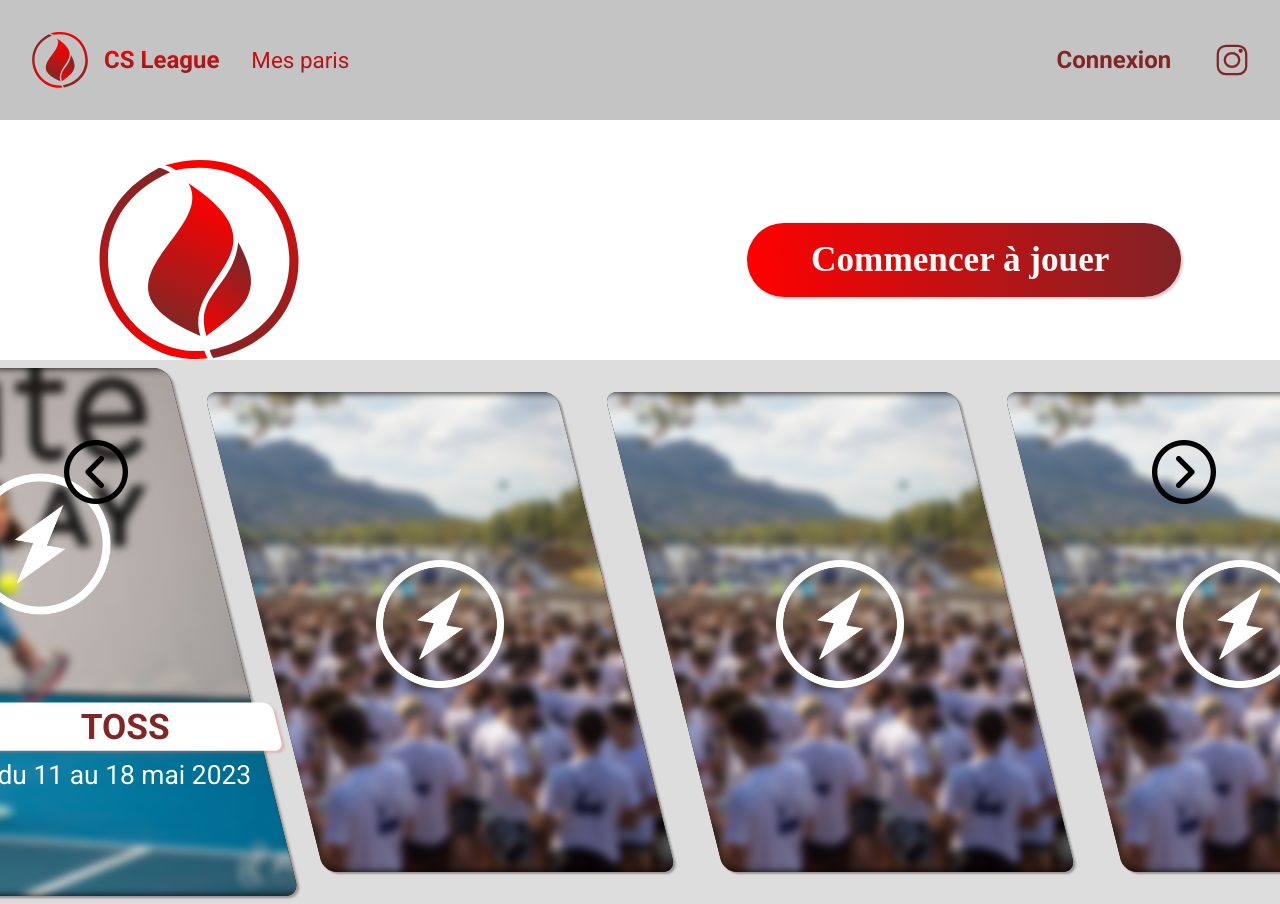
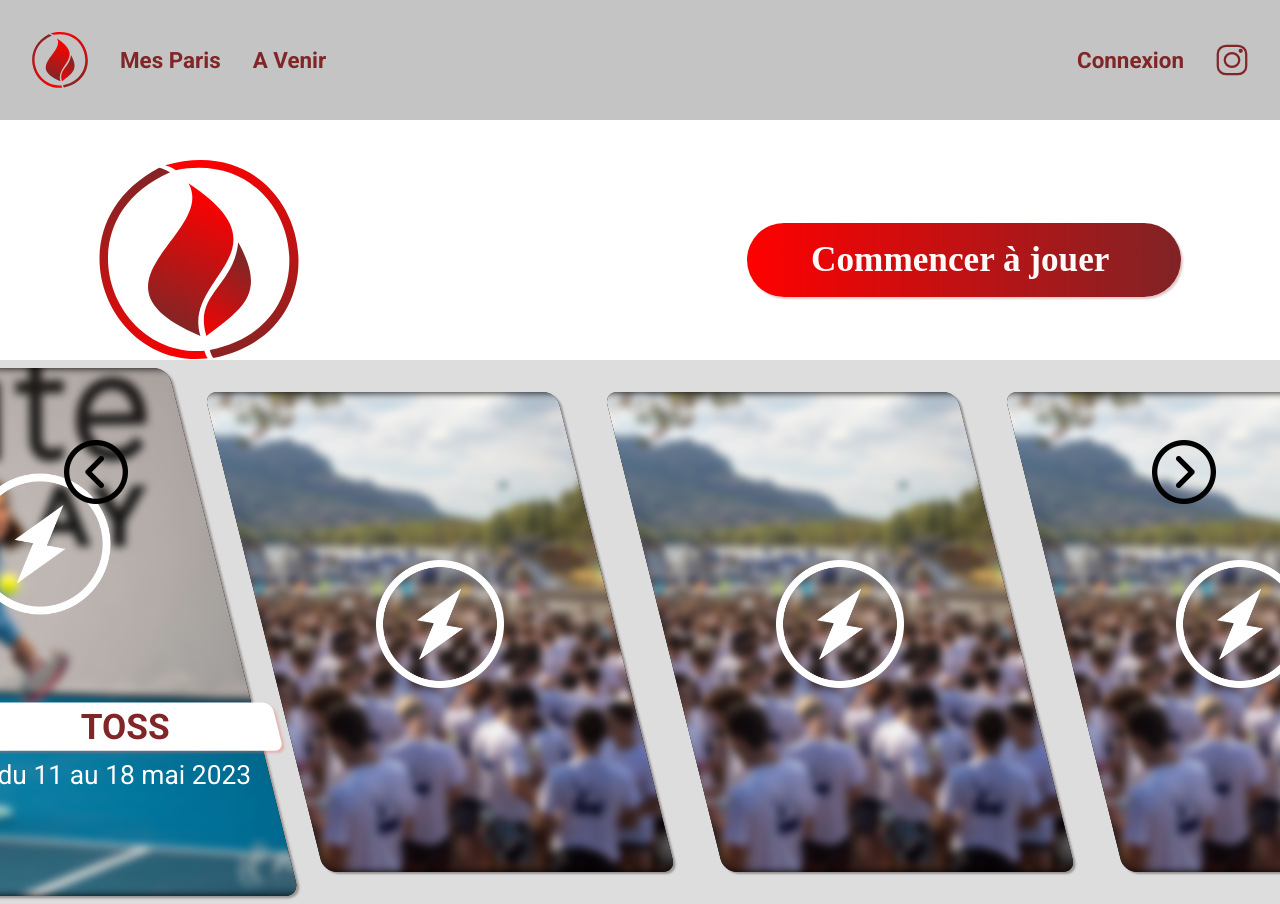
Before and after one commit to AsgelTaren/CSLeague_Front, a React (Create React App) app: page / in a window 1280 px wide. Built offline with nearby package versions, Linux system fonts and the light colour scheme.

Commit message:
Added Justin's version of NavBar

```diff
--- a/src/App.css
+++ b/src/App.css
@@ -1,9 +1,13 @@
 *,
-html {
+html,
+body {
     margin: 0;
-    padding: 0;
+    padding: 0
 }
 
-html{
-    width:100%;
+html,
+body {
+    white-space: normal;
+    overflow-x: hidden;
+    scroll-behavior: smooth;
 }
--- a/src/components/logo/Icons.jsx
+++ b/src/components/logo/Icons.jsx
@@ -2,16 +2,16 @@ import React from "react";
 
 const BetIcon = () => {
     return (<svg width="46" height="41" viewBox="0 0 46 41" fill="none" xmlns="http://www.w3.org/2000/svg">
-        <path d="M8.68336 38.5289L2.17742 28.7393C2.10016 28.6236 2.04658 28.4938 2.01976 28.3573C1.99294 28.2208 1.99343 28.0803 2.02118 27.944C2.04893 27.8077 2.10341 27.6782 2.18146 27.563C2.25951 27.4479 2.3596 27.3493 2.47594 27.2731L6.58495 24.6391C6.81504 24.4918 7.09304 24.4388 7.36119 24.4911C7.62933 24.5434 7.86702 24.697 8.02486 24.92L14.6625 34.578C14.7406 34.6926 14.7953 34.8215 14.8234 34.9573C14.8516 35.0932 14.8526 35.2332 14.8265 35.3694C14.8004 35.5057 14.7477 35.6354 14.6713 35.7512C14.595 35.867 14.4965 35.9666 14.3815 36.0442L10.1496 38.8187C10.0344 38.8964 9.90506 38.9505 9.7689 38.978C9.63274 39.0055 9.49248 39.0057 9.35621 38.9788C9.21994 38.9519 9.09034 38.8983 8.97486 38.8211C8.85939 38.7439 8.76032 38.6446 8.68336 38.5289Z" stroke="#FFFAFA" stroke-width="2.63398" stroke-linecap="round" />
-        <path d="M8.75391 25.9121L15.6023 21.6099C15.8217 21.4707 16.0674 21.3778 16.324 21.3371C16.5807 21.2963 16.843 21.3085 17.0949 21.3729C19.5269 21.9962 26.8406 24.0068 29.536 24.9551C31.5642 25.6662 32.3807 27.6681 31.5642 28.9851C30.4579 30.7411 28.7722 30.5742 27.5605 30.2318L27.0776 30.0562L22.2838 28.0105" stroke="#FFFAFA" stroke-width="2.63398" stroke-linecap="round" />
-        <path d="M14.0645 33.6824L16.3033 32.4006L28.9728 35.9125C29.1028 35.9494 29.2392 35.9574 29.3727 35.9362C29.5061 35.915 29.6333 35.865 29.7454 35.7896C31.5014 34.6482 39.1487 29.591 42.9153 26.9307C43.2207 26.7612 43.4792 26.5185 43.6675 26.2244C43.8559 25.9303 43.9681 25.594 43.9942 25.2457C44.0204 24.8974 43.9595 24.5481 43.8172 24.2292C43.6748 23.9103 43.4554 23.6318 43.1787 23.4187C42.7405 23.024 42.1859 22.7823 41.5984 22.7301C41.011 22.6778 40.4224 22.8178 39.9214 23.1289C38.6044 23.8665 34.9432 26.5882 34.9432 26.5882" stroke="#FFFAFA" stroke-width="2.63398" stroke-linecap="round" />
-        <path d="M23.0117 2.00571V18.0501H30.8382C30.8382 18.0501 36.4742 18.4366 36.4742 13.0869C36.4742 13.0869 36.3549 10.3094 33.859 9.32636C34.4463 8.90727 34.9185 8.347 35.2321 7.69726C35.5457 7.04753 35.6906 6.32926 35.6534 5.60876C35.6534 5.60876 36.0543 2.01525 31.2963 2.00571C26.5384 1.99616 23.0117 2.00571 23.0117 2.00571Z" stroke="#FFFAFA" stroke-width="2.67579" />
+        <path d="M8.68336 38.5289L2.17742 28.7393C2.10016 28.6236 2.04658 28.4938 2.01976 28.3573C1.99294 28.2208 1.99343 28.0803 2.02118 27.944C2.04893 27.8077 2.10341 27.6782 2.18146 27.563C2.25951 27.4479 2.3596 27.3493 2.47594 27.2731L6.58495 24.6391C6.81504 24.4918 7.09304 24.4388 7.36119 24.4911C7.62933 24.5434 7.86702 24.697 8.02486 24.92L14.6625 34.578C14.7406 34.6926 14.7953 34.8215 14.8234 34.9573C14.8516 35.0932 14.8526 35.2332 14.8265 35.3694C14.8004 35.5057 14.7477 35.6354 14.6713 35.7512C14.595 35.867 14.4965 35.9666 14.3815 36.0442L10.1496 38.8187C10.0344 38.8964 9.90506 38.9505 9.7689 38.978C9.63274 39.0055 9.49248 39.0057 9.35621 38.9788C9.21994 38.9519 9.09034 38.8983 8.97486 38.8211C8.85939 38.7439 8.76032 38.6446 8.68336 38.5289Z" stroke="#FFFAFA" strokeWidth="2.63398" strokeLinecap="round" />
+        <path d="M8.75391 25.9121L15.6023 21.6099C15.8217 21.4707 16.0674 21.3778 16.324 21.3371C16.5807 21.2963 16.843 21.3085 17.0949 21.3729C19.5269 21.9962 26.8406 24.0068 29.536 24.9551C31.5642 25.6662 32.3807 27.6681 31.5642 28.9851C30.4579 30.7411 28.7722 30.5742 27.5605 30.2318L27.0776 30.0562L22.2838 28.0105" stroke="#FFFAFA" strokeWidth="2.63398" strokeLinecap="round" />
+        <path d="M14.0645 33.6824L16.3033 32.4006L28.9728 35.9125C29.1028 35.9494 29.2392 35.9574 29.3727 35.9362C29.5061 35.915 29.6333 35.865 29.7454 35.7896C31.5014 34.6482 39.1487 29.591 42.9153 26.9307C43.2207 26.7612 43.4792 26.5185 43.6675 26.2244C43.8559 25.9303 43.9681 25.594 43.9942 25.2457C44.0204 24.8974 43.9595 24.5481 43.8172 24.2292C43.6748 23.9103 43.4554 23.6318 43.1787 23.4187C42.7405 23.024 42.1859 22.7823 41.5984 22.7301C41.011 22.6778 40.4224 22.8178 39.9214 23.1289C38.6044 23.8665 34.9432 26.5882 34.9432 26.5882" stroke="#FFFAFA" strokeWidth="2.63398" strokeLinecap="round" />
+        <path d="M23.0117 2.00571V18.0501H30.8382C30.8382 18.0501 36.4742 18.4366 36.4742 13.0869C36.4742 13.0869 36.3549 10.3094 33.859 9.32636C34.4463 8.90727 34.9185 8.347 35.2321 7.69726C35.5457 7.04753 35.6906 6.32926 35.6534 5.60876C35.6534 5.60876 36.0543 2.01525 31.2963 2.00571C26.5384 1.99616 23.0117 2.00571 23.0117 2.00571Z" stroke="#FFFAFA" strokeWidth="2.67579" />
     </svg>)
 }
 
 const SendIcon = () => {
     return (<svg width="46" height="46" viewBox="0 0 46 46" fill="none" xmlns="http://www.w3.org/2000/svg">
-        <path d="M43.5988 2.40163L20.0741 25.9263M2.51839 17.3383L42.9042 2.0533C43.0499 1.99757 43.2086 1.98523 43.3611 2.01775C43.5137 2.05028 43.6535 2.12628 43.7638 2.23657C43.8741 2.34687 43.9501 2.48675 43.9827 2.6393C44.0152 2.79186 44.0028 2.95057 43.9471 3.09626L28.6621 43.482C28.6013 43.6354 28.495 43.7665 28.3575 43.8576C28.22 43.9488 28.0579 43.9956 27.8929 43.9919C27.728 43.9882 27.5682 43.934 27.4349 43.8367C27.3017 43.7394 27.2014 43.6037 27.1477 43.4477L20.3426 26.6785C20.2633 26.4409 20.1298 26.2249 19.9526 26.0478C19.7755 25.8706 19.5595 25.7371 19.3219 25.6578L2.55272 18.8588C2.39474 18.8063 2.25687 18.7062 2.15797 18.5722C2.05906 18.4383 2.00396 18.2771 2.00021 18.1107C1.99645 17.9442 2.04422 17.7807 2.13697 17.6424C2.22973 17.5042 2.36295 17.3979 2.51839 17.3383Z" stroke="#FFFAFA" stroke-width="3.23086" stroke-linecap="round" stroke-linejoin="round" />
+        <path d="M43.5988 2.40163L20.0741 25.9263M2.51839 17.3383L42.9042 2.0533C43.0499 1.99757 43.2086 1.98523 43.3611 2.01775C43.5137 2.05028 43.6535 2.12628 43.7638 2.23657C43.8741 2.34687 43.9501 2.48675 43.9827 2.6393C44.0152 2.79186 44.0028 2.95057 43.9471 3.09626L28.6621 43.482C28.6013 43.6354 28.495 43.7665 28.3575 43.8576C28.22 43.9488 28.0579 43.9956 27.8929 43.9919C27.728 43.9882 27.5682 43.934 27.4349 43.8367C27.3017 43.7394 27.2014 43.6037 27.1477 43.4477L20.3426 26.6785C20.2633 26.4409 20.1298 26.2249 19.9526 26.0478C19.7755 25.8706 19.5595 25.7371 19.3219 25.6578L2.55272 18.8588C2.39474 18.8063 2.25687 18.7062 2.15797 18.5722C2.05906 18.4383 2.00396 18.2771 2.00021 18.1107C1.99645 17.9442 2.04422 17.7807 2.13697 17.6424C2.22973 17.5042 2.36295 17.3979 2.51839 17.3383Z" stroke="#FFFAFA" strokeWidth="3.23086" strokeLinecap="round" stroke-linejoin="round" />
     </svg>)
 }
 
--- a/src/components/logo/Logo.jsx
+++ b/src/components/logo/Logo.jsx
@@ -34,11 +34,11 @@ const Logo_Instagram = ({ size = 32 }) => {
 
     return (
         <svg xmlns="http://www.w3.org/2000/svg" width={size} height={size} viewBox="0 0 36 36" fill="none">
-            <path d="M24.7429 2H11.2571C6.14456 2 2 5.97319 2 10.8744V25.1256C2 30.0268 6.14456 34 11.2571 34H24.7429C29.8554 34 34 30.0268 34 25.1256V10.8744C34 5.97319 29.8554 2 24.7429 2Z" stroke="#802626" stroke-width="2.4888" stroke-linecap="round" />
-            <path d="M18.0021 25.8166C22.5078 25.8166 26.1604 22.3151 26.1604 17.9957C26.1604 13.6763 22.5078 10.1748 18.0021 10.1748C13.4964 10.1748 9.84387 13.6763 9.84387 17.9957C9.84387 22.3151 13.4964 25.8166 18.0021 25.8166Z" stroke="#802626" stroke-width="2.4888" stroke-linecap="round" />
-            <path d="M27.7692 8.7757C28.4101 8.7757 28.9296 8.27763 28.9296 7.66324C28.9296 7.04885 28.4101 6.55078 27.7692 6.55078C27.1283 6.55078 26.6088 7.04885 26.6088 7.66324C26.6088 8.27763 27.1283 8.7757 27.7692 8.7757Z" stroke="#802626" stroke-width="2.4888" />
+            <path d="M24.7429 2H11.2571C6.14456 2 2 5.97319 2 10.8744V25.1256C2 30.0268 6.14456 34 11.2571 34H24.7429C29.8554 34 34 30.0268 34 25.1256V10.8744C34 5.97319 29.8554 2 24.7429 2Z" stroke="#802626" strokeWidth="2.4888" strokeLinecap="round" />
+            <path d="M18.0021 25.8166C22.5078 25.8166 26.1604 22.3151 26.1604 17.9957C26.1604 13.6763 22.5078 10.1748 18.0021 10.1748C13.4964 10.1748 9.84387 13.6763 9.84387 17.9957C9.84387 22.3151 13.4964 25.8166 18.0021 25.8166Z" stroke="#802626" strokeWidth="2.4888" strokeLinecap="round" />
+            <path d="M27.7692 8.7757C28.4101 8.7757 28.9296 8.27763 28.9296 7.66324C28.9296 7.04885 28.4101 6.55078 27.7692 6.55078C27.1283 6.55078 26.6088 7.04885 26.6088 7.66324C26.6088 8.27763 27.1283 8.7757 27.7692 8.7757Z" stroke="#802626" strokeWidth="2.4888" />
         </svg>
     );
 };
 
-export { Logo,Logo_Instagram};
+export { Logo, Logo_Instagram };
--- a/src/components/navbar/NavBar.css
+++ b/src/components/navbar/NavBar.css
@@ -19,6 +19,12 @@
     font-weight: 700;
 }
 
+.navbar-logo:hover {
+    filter: drop-shadow(2px 2px 4px rgba(128, 38, 38, 0.40));
+    transition: all 0.1s ease-in-out;
+    cursor: pointer;
+}
+
 .navbar-logo p {
     background: var(--vertical-gradient);
     -webkit-text-fill-color: transparent;
@@ -30,7 +36,7 @@
     display: flex;
     margin-right: 2rem;
     align-items: center;
-    gap:2rem;
+    gap: 2rem;
 }
 
 .navbar-left {
@@ -70,7 +76,7 @@
     font-weight: 700;
     padding: 0.8rem;
     color: var(--color-secondary);
-    cursor:pointer;
+    cursor: pointer;
 }
 
 .user-login:hover {
@@ -82,7 +88,53 @@
     display: flex;
     gap: 2rem;
     margin-left: 2rem;
+    align-items: center;
+    position: relative;
+}
+
+.navbar-items-underline {
+    height: 2px;
+    margin-top: 0.2rem;
+    width: 100%;
+    background: var(--color-secondary);
+    position: absolute;
+    transform: scale(0);
+    transform-origin: center 100;
+    border-radius: 4rem;
+}
+
+.navbar-item:hover .navbar-items-underline {
+    transform: scale(1);
+    transition: all 0.2s ease-in-out;
+}
+
+.navbar-item {
+    cursor: pointer;
+    position: relative;
     font-family: var(--font-family);
     font-size: 1.4rem;
-    align-items: center;
+
+    color: var(--color-secondary);
+    font-weight: 700;
 }
+
+.navbar-right>svg:hover {
+    animation: wiggle 0.5s forwards;
+    cursor: pointer;
+}
+
+@keyframes wiggle {
+
+    0%,
+    100% {
+        transform: none
+    }
+
+    33% {
+        transform: rotate(20deg) scale(1.08)
+    }
+
+    66% {
+        transform: rotate(-20deg) scale(1.08)
+    }
+}
--- a/src/components/navbar/NavBar.jsx
+++ b/src/components/navbar/NavBar.jsx
@@ -31,21 +31,28 @@ const NavBar = () => {
         <div className="navbar-left">
             <div className="navbar-logo">
                 <Logo size="3.5rem" />
-                <p> CS League</p>
             </div>
             <div className="navbar-items">
-                <p>Mes paris</p>
+                <NavBarItem text="Mes Paris" navigate={navigate} />
+                <NavBarItem text="A Venir" navigate={navigate} />
             </div>
         </div>
 
         <div className="navbar-right">
-            {!store.user ? <p className="user-login" onClick={() => navigate("/oauth")}>Connexion</p> : <UserPin user={store.user} />}
+            {!store.user ? <NavBarItem text="Connexion" navigate={navigate} target="/oauth" /> : <UserPin user={store.user} />}
             <Components.Logo_Instagram />
         </div>
 
     </div>)
 
 };
+
+const NavBarItem = ({ text, target, navigate }) => {
+    return (<div className="navbar-item" onClick={() => navigate(target)}>
+        <p>{text}</p>
+        <div className="navbar-items-underline"> </div>
+    </div>)
+}
 
 const UserPin = ({ user }) => {
 
```
